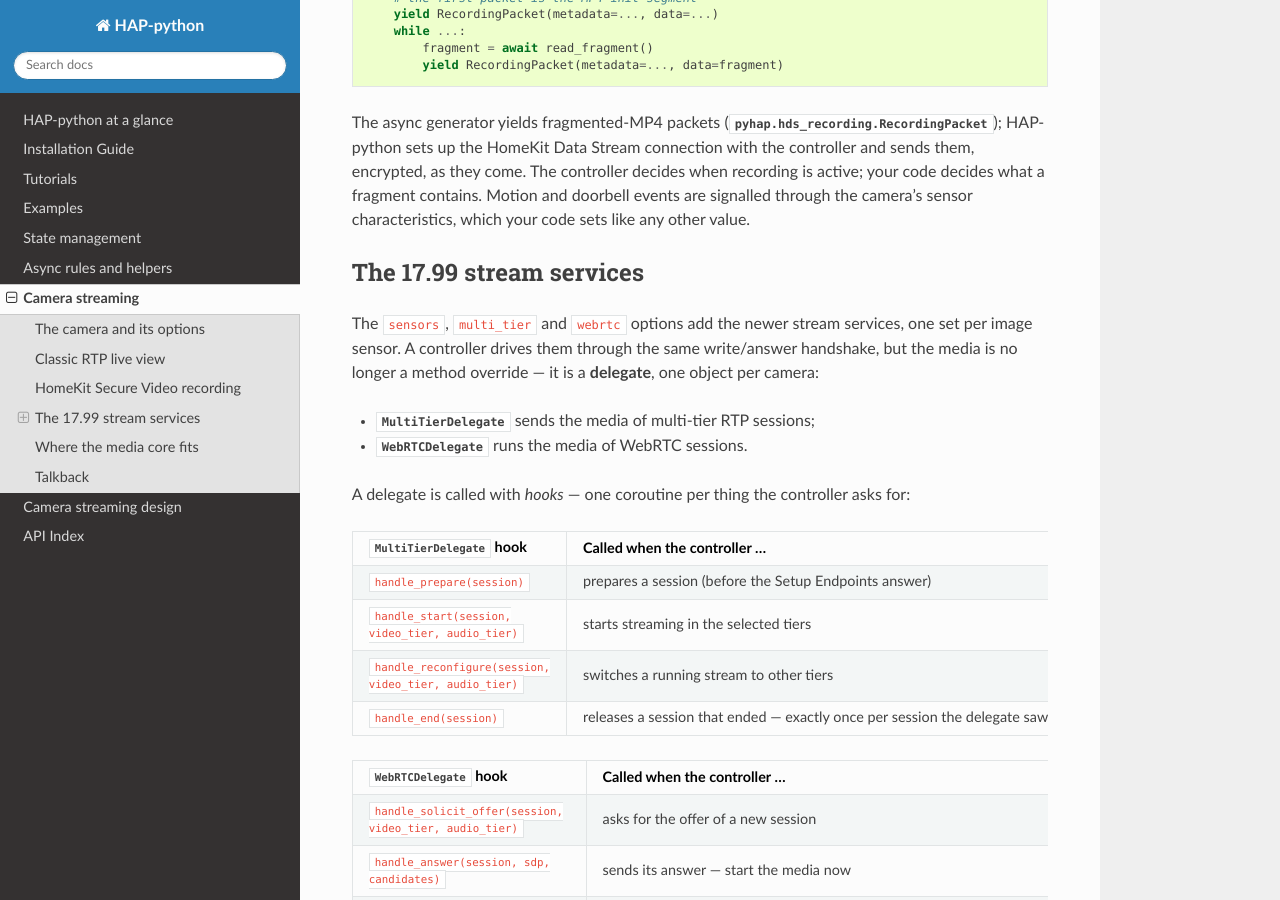
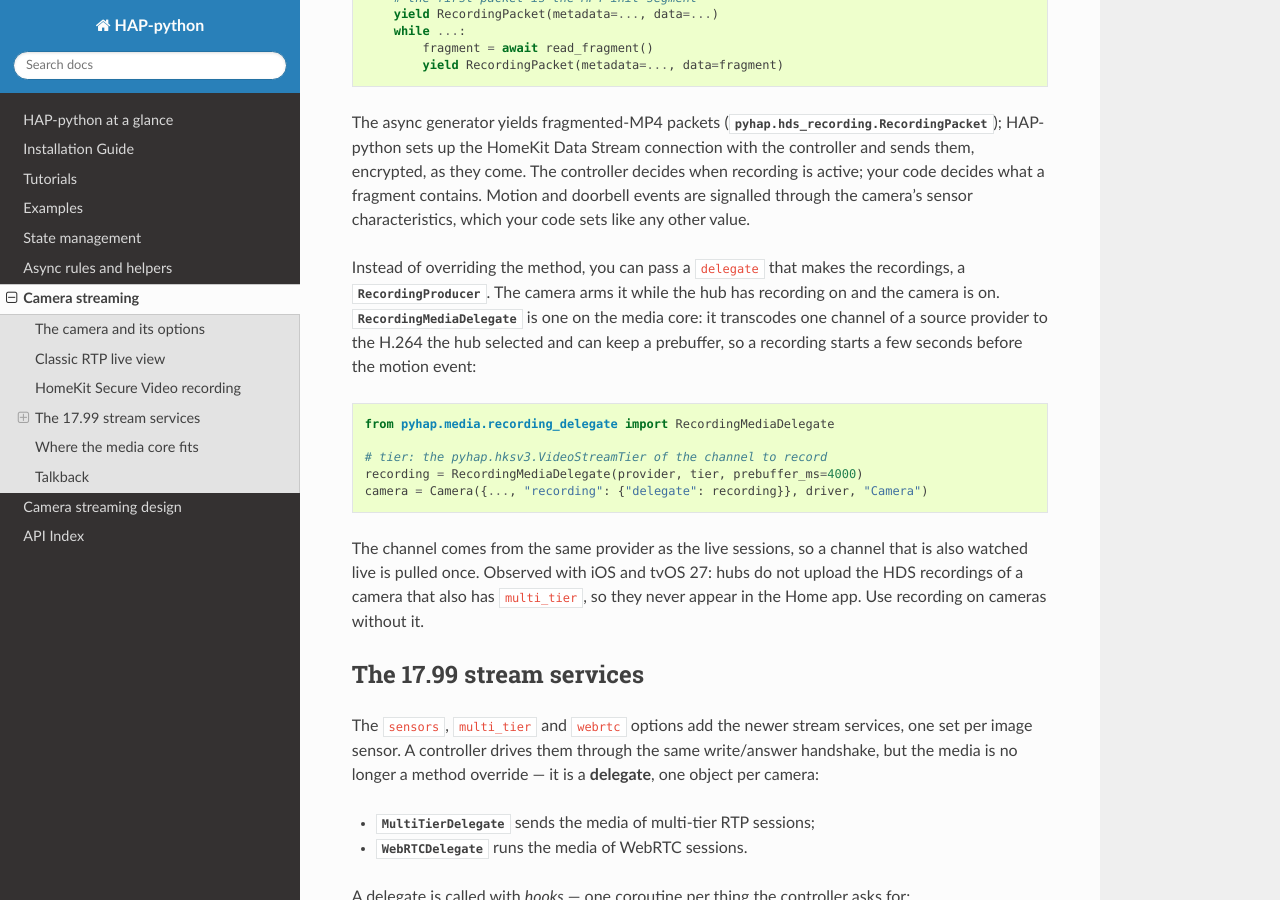
Before and after one commit to ikalchev/HAP-python, a Sphinx documentation site: the page built from docs/source/media/camera.rst, in a window 1280 px wide and 900 px high, scrolled down 1653 px. Built offline with Sphinx 7.4.7 and the Read the Docs theme 3.1.0, drawn with Linux system fonts in a browser that asks for light colours; the version number could not be read and is left out.

Commit message:
Document the recording media delegate

```diff
--- a/docs/source/api/hksv_recording.rst
+++ b/docs/source/api/hksv_recording.rst
@@ -30,3 +30,9 @@ Packets
 
 .. autoclass:: pyhap.hds_recording.RecordingReason
    :members:
+
+Recording producer
+==================
+
+.. autoclass:: pyhap.hds_recording.RecordingProducer
+   :members:
--- a/docs/source/media/camera.rst
+++ b/docs/source/media/camera.rst
@@ -102,6 +102,27 @@ they come. The controller decides when recording is active; your code
 decides what a fragment contains. Motion and doorbell events are signalled
 through the camera's sensor characteristics, which your code sets like any
 other value.
+
+Instead of overriding the method, you can pass a ``delegate`` that makes the
+recordings, a :class:`~pyhap.hds_recording.RecordingProducer`. The camera
+arms it while the hub has recording on and the camera is on.
+:class:`~pyhap.media.recording_delegate.RecordingMediaDelegate` is one on the
+media core: it transcodes one channel of a source provider to the H.264 the
+hub selected and can keep a prebuffer, so a recording starts a few seconds
+before the motion event:
+
+.. code-block:: python
+
+    from pyhap.media.recording_delegate import RecordingMediaDelegate
+
+    # tier: the pyhap.hksv3.VideoStreamTier of the channel to record
+    recording = RecordingMediaDelegate(provider, tier, prebuffer_ms=4000)
+    camera = Camera({..., "recording": {"delegate": recording}}, driver, "Camera")
+
+The channel comes from the same provider as the live sessions, so a channel
+that is also watched live is pulled once. Observed with iOS and tvOS 27: hubs
+do not upload the HDS recordings of a camera that also has ``multi_tier``,
+so they never appear in the Home app. Use recording on cameras without it.
 
 The 17.99 stream services
 ==========================
```
Also changed, not shown: docs/source/api/media.rst (+23 -0 lines), docs/source/media/architecture.rst (+4 -3 lines).
